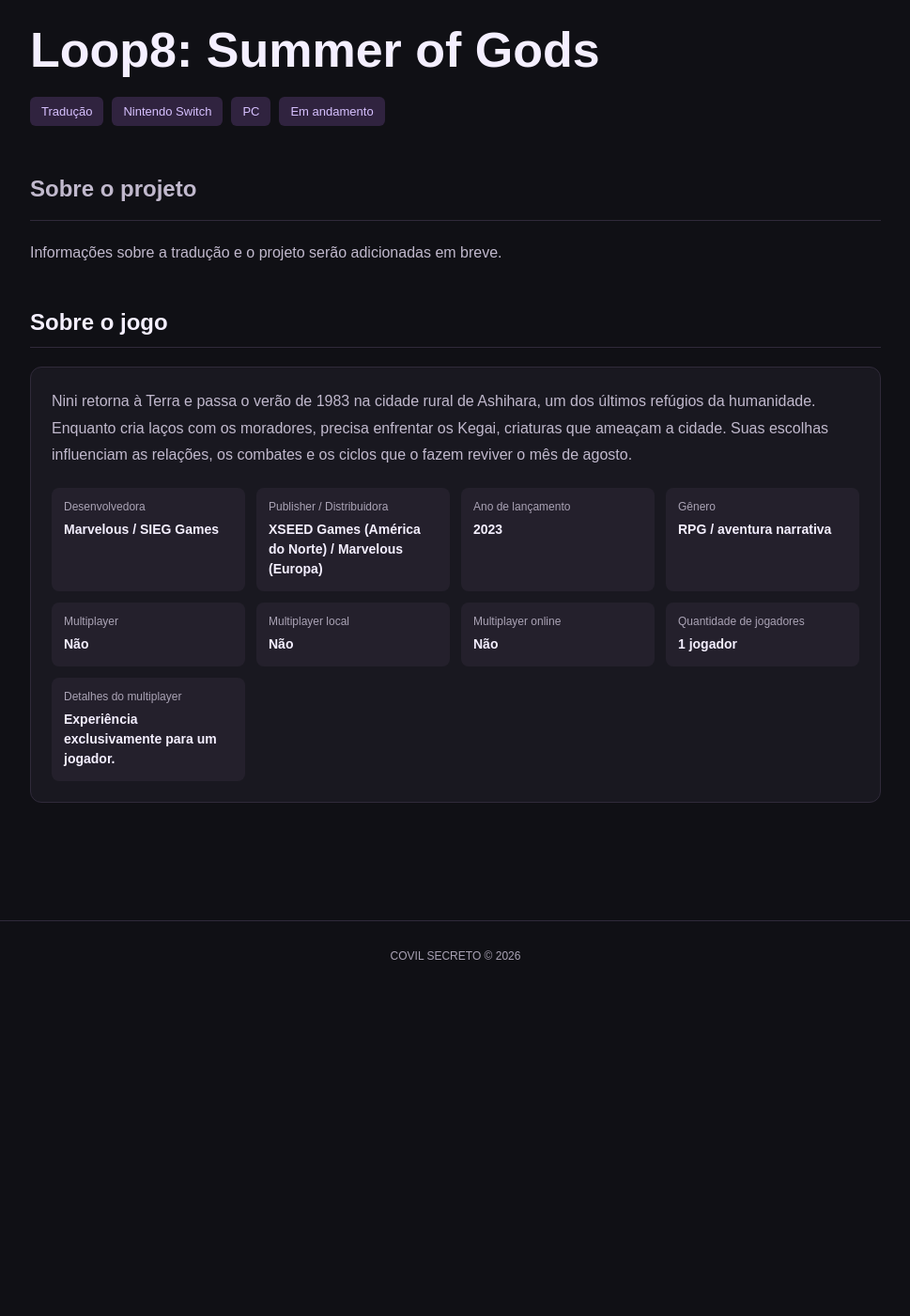
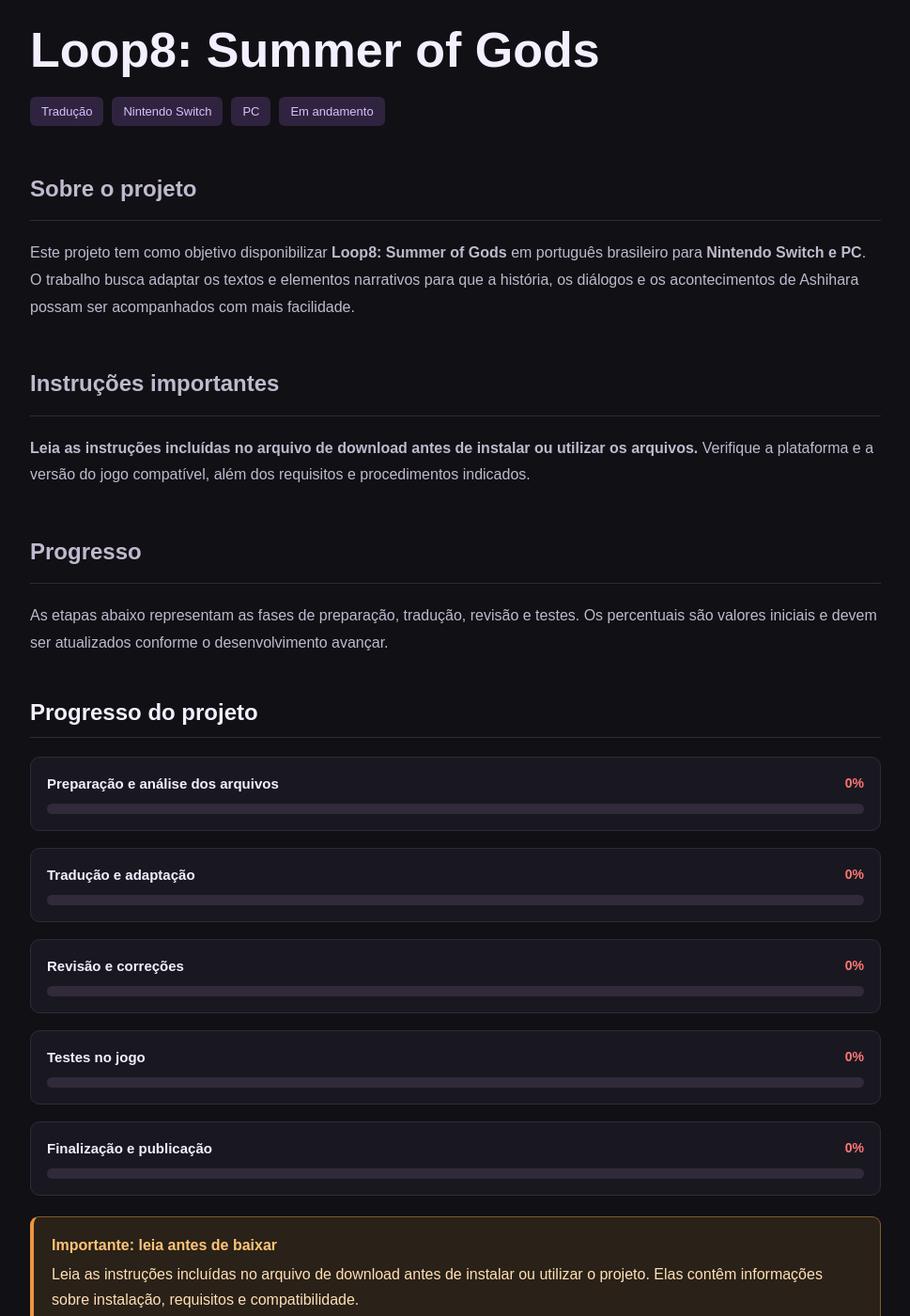
Before and after one commit to TemplarioK1/covil-secreto, a Jekyll site: the page built from _projetos/loop8-summer-of-gods.md, in a window 1280 px wide and 1400 px high, scrolled down 602 px. Shown: the whole window at 94% size, without its empty margins (155-1124 px from the left). Built offline with Jekyll 4.4.1, drawn with Linux system fonts in a browser that asks for light colours; before the commit the page ends 1656 px from its top, so only the background shows below that.

Commit message:
Atualizar descrição e progresso de loop8-summer-of-gods.md

```diff
--- a/_projetos/loop8-summer-of-gods.md
+++ b/_projetos/loop8-summer-of-gods.md
@@ -21,7 +21,27 @@ game_local_multiplayer: Não
 game_online_multiplayer: Não
 game_players: 1 jogador
 game_multiplayer_details: Experiência exclusivamente para um jogador.
+
+progress_stages:
+- name: Preparação e análise dos arquivos
+  percentage: 0
+- name: Tradução e adaptação
+  percentage: 0
+- name: Revisão e correções
+  percentage: 0
+- name: Testes no jogo
+  percentage: 0
+- name: Finalização e publicação
+  percentage: 0
 ---
 ## Sobre o projeto
 
-Informações sobre a tradução e o projeto serão adicionadas em breve.
+Este projeto tem como objetivo disponibilizar **Loop8: Summer of Gods** em português brasileiro para **Nintendo Switch e PC**. O trabalho busca adaptar os textos e elementos narrativos para que a história, os diálogos e os acontecimentos de Ashihara possam ser acompanhados com mais facilidade.
+
+## Instruções importantes
+
+**Leia as instruções incluídas no arquivo de download antes de instalar ou utilizar os arquivos.** Verifique a plataforma e a versão do jogo compatível, além dos requisitos e procedimentos indicados.
+
+## Progresso
+
+As etapas abaixo representam as fases de preparação, tradução, revisão e testes. Os percentuais são valores iniciais e devem ser atualizados conforme o desenvolvimento avançar.
```
